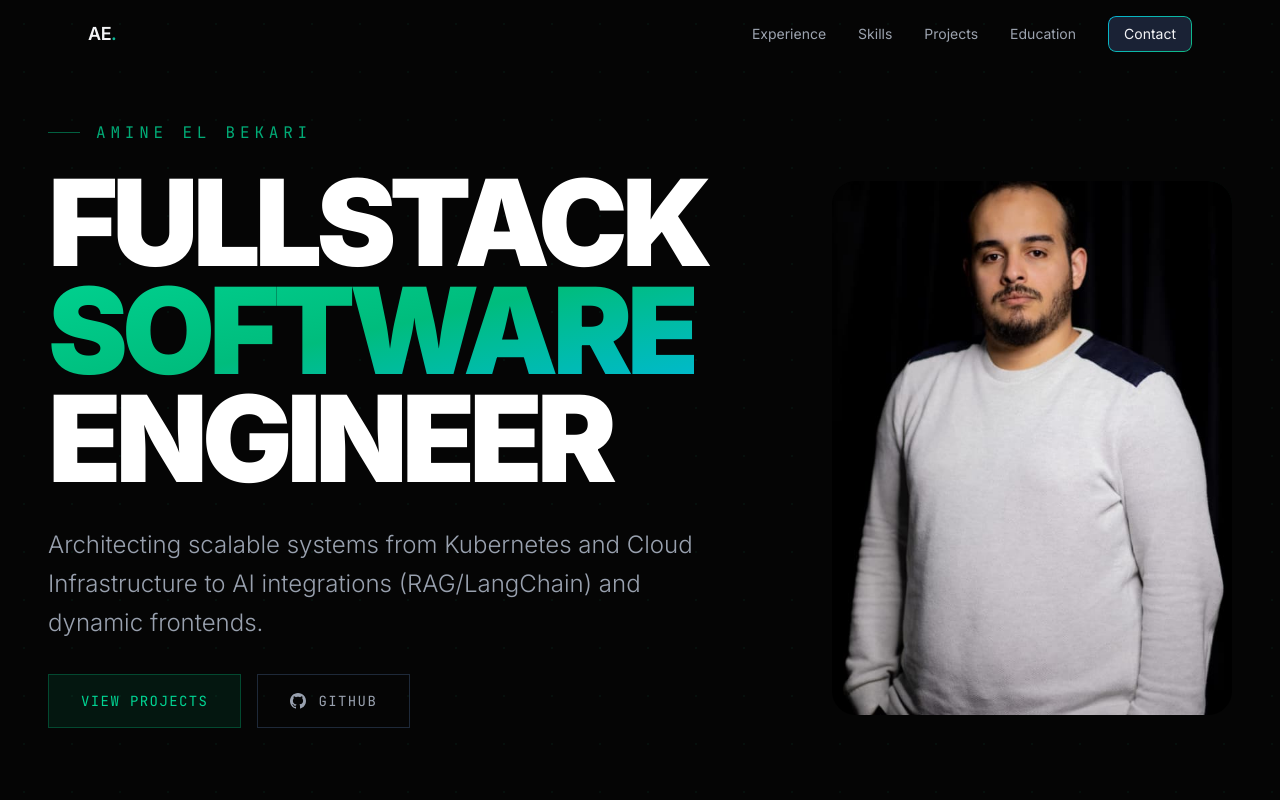
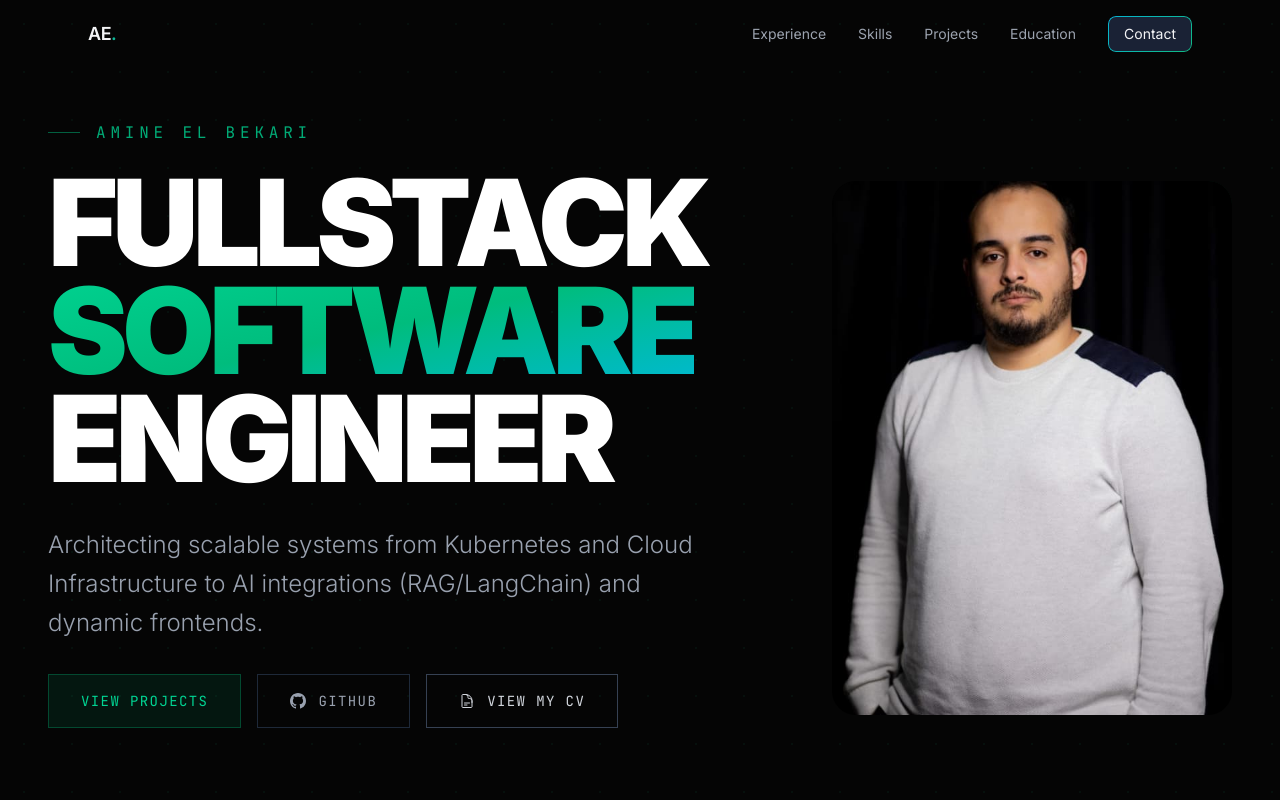
Before and after one commit to Amine-Elbekari/Myportfolio, a Next.js app in the folder portfolio/: page /Myportfolio/ in a window 1280 px wide. Shown: the top 800 px of the page. Built offline with nearby package versions, Linux system fonts and the light colour scheme.

Commit message:
add some features

```diff
--- a/portfolio/src/components/Hero.tsx
+++ b/portfolio/src/components/Hero.tsx
@@ -96,6 +96,17 @@ export default function Hero() {
                     </svg>
                     GitHub
                   </a>
+                  <a
+                    href="/Myportfolio/Amine_El_Bekari_Junior.pdf"
+                    target="_blank"
+                    rel="noopener noreferrer"
+                    className="px-8 py-4 border border-gray-700 hover:border-emerald-500/60 hover:bg-emerald-500/5 rounded-none text-gray-300 hover:text-emerald-400 font-mono text-sm uppercase tracking-widest transition-all flex items-center gap-3"
+                  >
+                    <svg className="w-4 h-4 shrink-0" fill="none" stroke="currentColor" viewBox="0 0 24 24" strokeWidth={1.5}>
+                      <path strokeLinecap="round" strokeLinejoin="round" d="M19.5 14.25v-2.625a3.375 3.375 0 00-3.375-3.375h-1.5A1.125 1.125 0 0113.5 7.125v-1.5a3.375 3.375 0 00-3.375-3.375H8.25m0 12.75h7.5m-7.5 3H12M10.5 2.25H5.625c-.621 0-1.125.504-1.125 1.125v17.25c0 .621.504 1.125 1.125 1.125h12.75c.621 0 1.125-.504 1.125-1.125V11.25a9 9 0 00-9-9z" />
+                    </svg>
+                    View My CV
+                  </a>
                 </div>
               </motion.div>
             </div>
```
Also changed, not shown: 1 other file (tests, documents, lock files or other folders).
